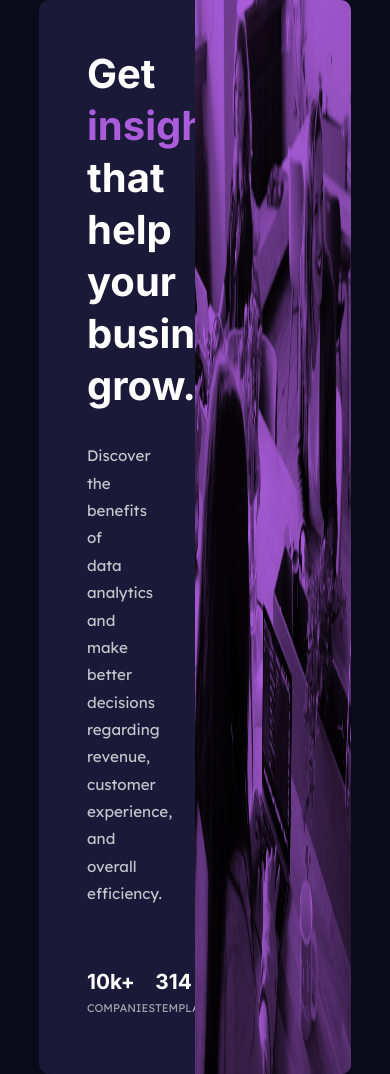
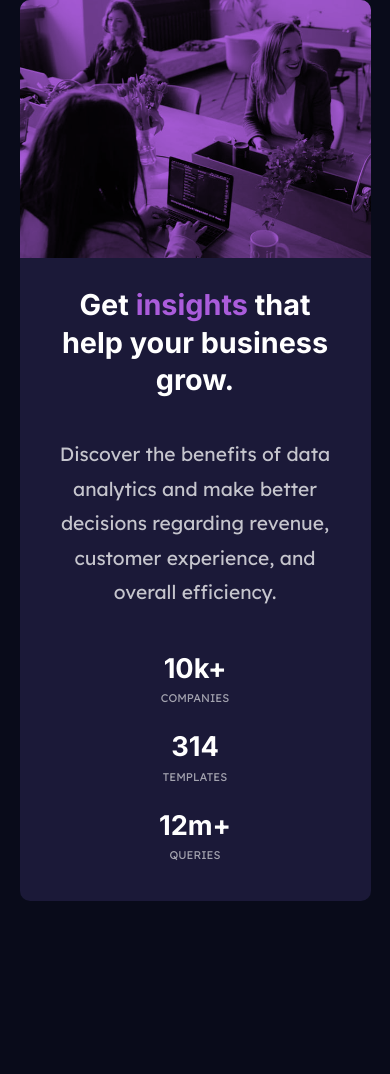
Before and after one commit to edgarnuneza/card-component, a plain HTML site: page index.html in a window 390 px wide. After the commit the page ends 901 px from the top, so only its background shows below. Drawn offline with Linux system fonts and the light colour scheme.

Commit message:
Mobile version

```diff
--- a/styles/app.css
+++ b/styles/app.css
@@ -75,8 +75,7 @@ h2 {
 
 .card {
     background-color: hsl(244, 38%, 16%);
-    max-width: 80%;
-    min-width: 80%;
+    max-width: 1220px;
     border-radius: 10px;
     display: flex;
 
@@ -90,13 +89,20 @@ h2 {
     box-sizing: border-box;
     padding: 3em;
     width: 50%;
-
 }
 
 .cont-img {
     width: 50%;
     border-radius: 0 10px 10px 0;
     background-color: hsl(277, 64%, 61%);
+}
+
+.img {
+    /* opacity: 0.75; */
+    height: 100%;
+    width: 100%;
+    border-radius: 0 10px 10px 0;
+    mix-blend-mode: multiply;
 }
 
 .stats {
@@ -120,14 +126,79 @@ h2 {
     margin-top: 1em;
 }
 
-.img {
-    /* opacity: 0.75; */
-    height: 100%;
-    width: 100%;
-    border-radius: 0 10px 10px 0;
-    mix-blend-mode: multiply;
-}
-
 .mobile-img {
     display: none;
 }
+
+@media (max-width: 575.98px) {
+
+    h2 {
+        text-align: center;
+        font-size: 1.8em;
+    }
+
+    .info p {
+        text-align: center;
+        padding: 0;
+        font-size: 1.2em;
+    }
+
+    .card {
+        flex-direction: column-reverse;
+        align-items: center;
+        width: 90%;
+    }
+
+    .cont-img {
+        width: 100%;
+    }
+
+    .info {
+        width: 100%;
+        padding: 1.8em;
+    }
+
+    .mobile-img {
+        display: block;
+    }
+
+    .desktop-img {
+        display: none;
+    }
+
+    .cont-img, .img {
+        border-radius: 10px 10px 0 0;
+    }
+
+    .stats {
+        flex-direction: column;
+        align-items: center;
+        padding: 0;
+        text-align: center;
+        margin-top: 1em;
+    }
+
+    .stats span {
+        margin-top: 1.8em;
+    }
+
+    .number {
+        font-size: 1.7em;
+    }
+
+}
+
+/* Small devices (landscape phones, less than 768px) */
+@media (max-width: 767.98px) {
+
+}
+
+/* Medium devices (tablets, less than 992px) */
+@media (max-width: 991.98px) {
+
+}
+
+/* Large devices (desktops, less than 1200px) */
+@media (max-width: 1199.98px) {
+
+}
```
